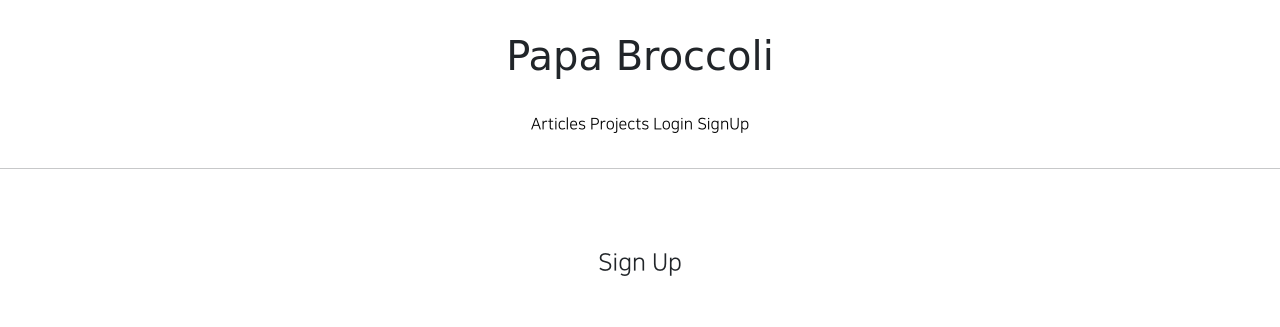
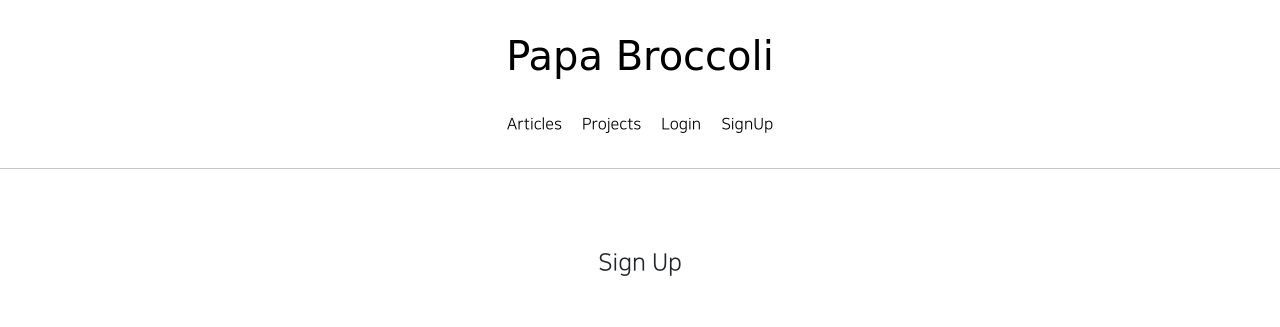
Before and after one commit to Minseong-COLI/practice, a Django app: page /account2/create/ in a window 1280 px wide. Shown: the top 327 px of the page. Run offline with Django 3.2, Linux system fonts and the light colour scheme; parts of the project's set-up code (start-up, migrations or seed data) failed here and were passed over; some libraries are stand-ins or nearby versions; some web fonts are replaced.

Commit message:
2021.08.30 commit_1

```diff
--- a/articleapp/models.py
+++ b/articleapp/models.py
@@ -10,7 +10,7 @@ class Article(models.Model):
     writer = models.ForeignKey(User, on_delete=models.SET_NULL,
                                related_name='article', null=True)
     project = models.ForeignKey(Project, on_delete=models.SET_NULL,
-                                related_name='artticle', null=True)
+                                related_name='artticle', null=True, blank=True)
     title = models.CharField(max_length=200, null=True)
     image = models.ImageField(upload_to='article/', null=True)
     content = models.TextField(null=True)
--- a/practice/urls.py
+++ b/practice/urls.py
@@ -19,8 +19,11 @@ from django.contrib import admin
 from django.urls import path, include
 
 import accountapp2
+from articleapp.views import ArticleListView
 
 urlpatterns = [
+    path('', ArticleListView.as_view(), name='home'),
+
     path('admin/', admin.site.urls),
     path('account2/', include('accountapp2.urls')),
     path('profiles/', include('profileapp.urls')),
--- a/templates/header.html
+++ b/templates/header.html
@@ -1,22 +1,26 @@
 <div style="text-align: center;">
 
     <div class="PinkBroccoli_header_logo">
-        <h1>Papa Broccoli</h1>
+        <h1>
+            <a href="{% url 'home' %}">
+                Papa Broccoli
+            </a>
+        </h1>
     </div>
 
     <div class="PinkBroccoli_header_button">
-        <span>
+        <span class="mx-2">
             <a href="{% url 'articleapp:list' %}">
                 Articles
             </a>
         </span>
-        <span>
+        <span class="mx-2">
             <a href="{% url 'projectapp:list' %}">
                 Projects
             </a>
         </span>
         {% if user.is_authenticated %}
-        <span>
+        <span class="mx-2">
             <a href="{% url 'subscribeapp:list' %}">
                 Subscription
             </a>
@@ -24,23 +28,23 @@
         {% endif %}
         {% if not user.is_authenticated %}
         {# 로그인 된 user인지 아닌지 확인하는 문구: 로그인 되어있지 않다면 아래 구문 실행 #}
-        <span>
+        <span class="mx-2">
             <a href="{% url 'accountapp2:login' %}">
                 Login
             </a>
         </span>
-        <span>
+        <span class="mx-2">
             <a href="{% url 'accountapp2:create' %}">
                 SignUp
             </a>
         </span>
         {% else %}
-        <span>
+        <span class="mx-2">
             <a href="{% url 'accountapp2:detail' pk=user.pk %}">
                 Mypage
             </a>
         </span>
-        <span>
+        <span class="mx-2">
             {# 로그인 된 사용자 일 경우: 아래 구문 실행 #}
             {# 로그아웃 클릭 시 login 화면으로 돌아감#}
             <a href="{% url 'accountapp2:logout' %}">
```
Also changed, not shown: articleapp/migrations/0004_alter_article_project.py (added).
